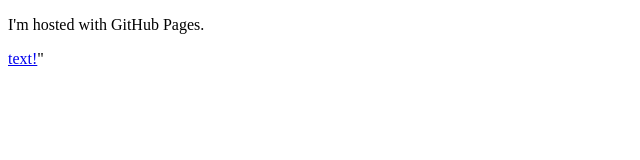
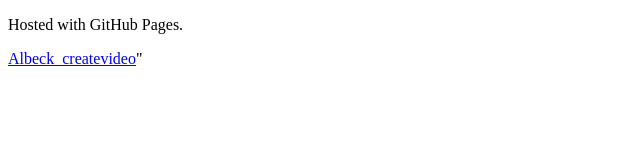
Before and after one commit to hyperific/hyperific.github.io, a plain HTML site: page index.html in a window 1280 px wide. Shown: the whole page, without its empty margins (0-640 px from the left). Drawn offline with Linux system fonts and the light colour scheme.

Commit message:
Updated index.html

```diff
--- a/index.html
+++ b/index.html
@@ -1,7 +1,7 @@
 <!DOCTYPE html>
 <html>
 <body>
-<p>I'm hosted with GitHub Pages.</p>
-<a href="/Albeck_createmovie.html"> text!</a>"
+<p>Hosted with GitHub Pages.</p>
+<a href="/Albeck_createmovie.html"> Albeck_createvideo</a>"
 </body>
 </html>
```
